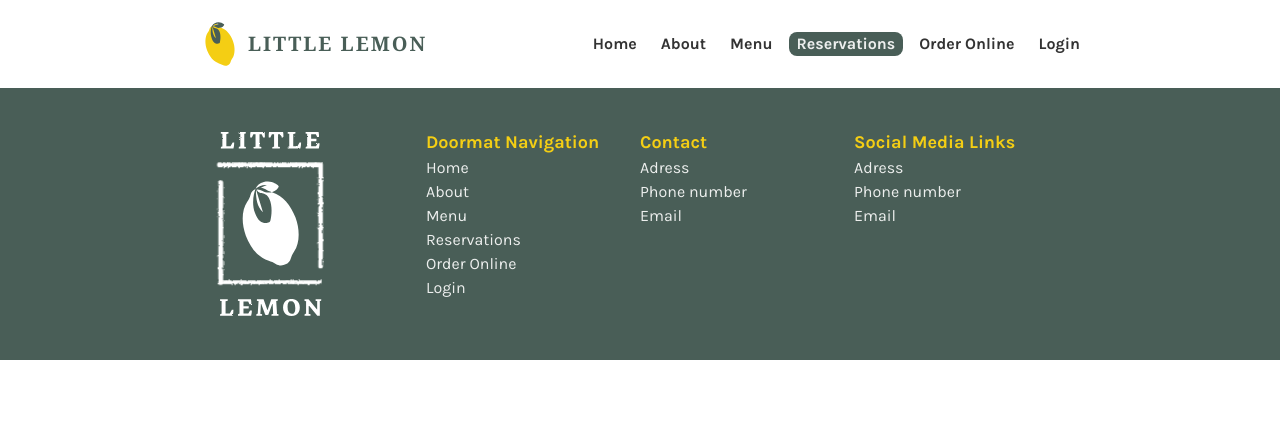
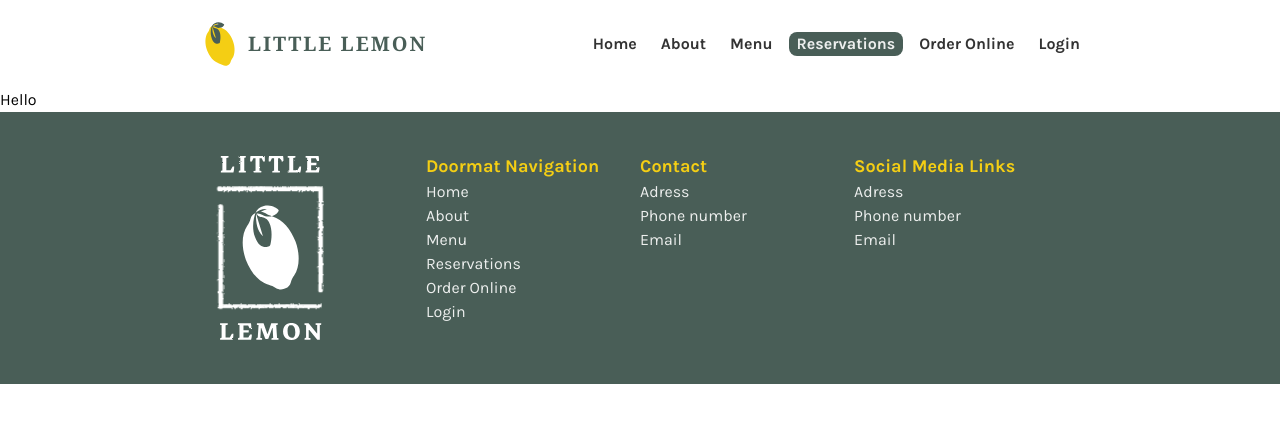
Before and after one commit to bljar/little-lemon, a React (Vite) app: page /reservation in a window 1280 px wide. Shown: the top 422 px of the page. Built offline with nearby package versions, Linux system fonts and the light colour scheme; a web font is replaced by a local one.

Commit message:
create reservation page

```diff
--- a/src/App.tsx
+++ b/src/App.tsx
@@ -1,6 +1,7 @@
 import Footer from "./components/Footer";
 import Header from "./components/Header";
 import Homepage from "./pages/Homepage";
+import Reservation from "./pages/Reservation";
 import { BrowserRouter, Routes, Route } from "react-router-dom";
 
 function App() {
@@ -9,6 +10,7 @@ function App() {
       <Header />
       <Routes>
         <Route path="/" element={<Homepage />}></Route>
+        <Route path="/reservation" element={<Reservation />}></Route>
       </Routes>
       <Footer />
     </BrowserRouter>
--- /dev/null
+++ b/src/pages/Reservation.tsx
@@ -0,0 +1,5 @@
+function Reservation() {
+  return <main>Hello</main>;
+}
+
+export default Reservation;
```
